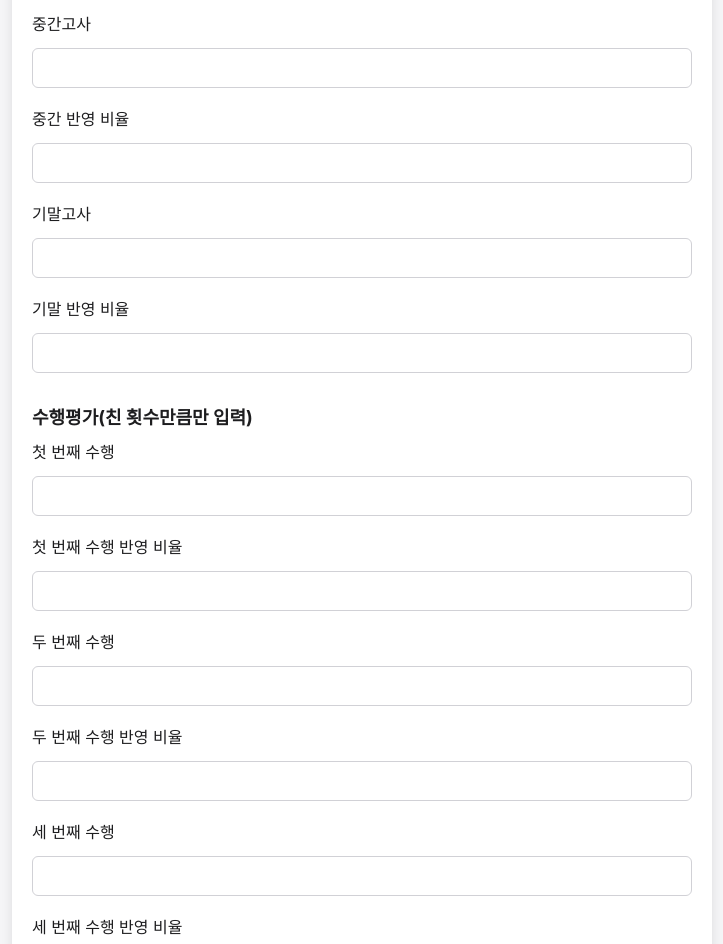
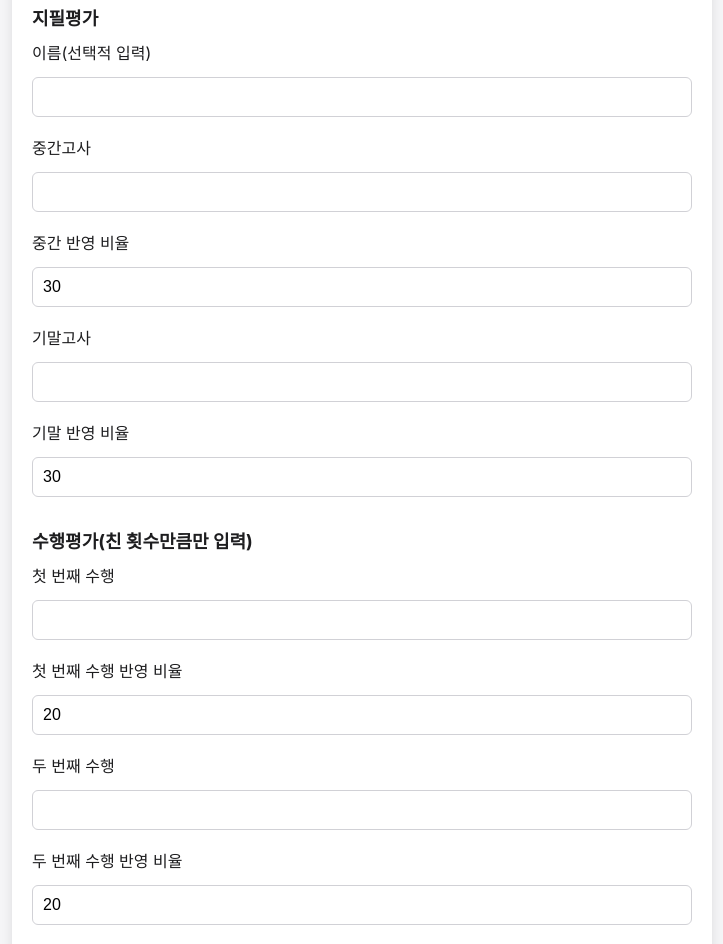
Before and after one commit to asdqwenm123/asdqwenm123.github.io, a plain HTML site: page index.html in a window 1280 px wide. Shown: the part 113-1057 px from the top of the page, without its empty margins (278-1001 px from the left). Drawn offline with Linux system fonts and the light colour scheme.

Commit message:
Add files via upload

```diff
--- a/index.html
+++ b/index.html
@@ -14,9 +14,11 @@
             display: flex;
             justify-content: center;
             align-items: center;
-            height: 150vh;
+            /*height: 150vh;*/
         }
         .container {
+            margin-top: 20px;
+            margin-bottom: 20px;
             width: 90%;
             max-width: 700px;
             background: white;
@@ -73,25 +75,27 @@
     <h1>새론중학교 절대평가 등급 계산기</h1>
     <h2>지필평가</h2>
     <div>
+        <p>이름(선택적 입력)</p>
+        <input type="text" id="name">
         <p>중간고사</p>
         <input type="text" id="mid_ex_sc">
         <p>중간 반영 비율</p>
-        <input type="text" id="mid_ex_pe">
+        <input type="text" id="mid_ex_pe" value="30">
         <p>기말고사</p>
         <input type="text" id="last_ex_sc">
         <p>기말 반영 비율</p>
-        <input type="text" id="last_ex_pe">
+        <input type="text" id="last_ex_pe" value="30">
     </div>
     <h2>수행평가(친 횟수만큼만 입력)</h2>
     <div>
         <p>첫 번째 수행</p>
         <input type="text" id="1_per_sc">
         <p>첫 번째 수행 반영 비율</p>
-        <input type="text" id="1_per_pe">
+        <input type="text" id="1_per_pe" value="20">
         <p>두 번째 수행</p>
         <input type="text" id="2_per_sc">
         <p>두 번째 수행 반영 비율</p>
-        <input type="text" id="2_per_pe">
+        <input type="text" id="2_per_pe" value="20">
         <p>세 번째 수행</p>
         <input type="text" id="3_per_sc">
         <p>세 번째 수행 반영 비율</p>
--- a/main.js
+++ b/main.js
@@ -1,5 +1,6 @@
 function main() {
   // const subject = document.getElementById('subject');
+  const name = document.getElementById("name").value;
   const mid_ex_sc = isNaN(parseFloat(document.getElementById("mid_ex_sc").value)) ? 0 : parseFloat(document.getElementById("mid_ex_sc").value);
   const mid_ex_per = isNaN(parseFloat(document.getElementById("mid_ex_pe").value)) ? 0 : parseFloat(document.getElementById("mid_ex_pe").value);
   const last_ex_sc = isNaN(parseFloat(document.getElementById("last_ex_sc").value)) ? 0 : parseFloat(document.getElementById("last_ex_sc").value);
@@ -27,6 +28,7 @@ function main() {
   }
 
   const js = {
+    "name": name,
     "mid_ex_sc": mid_ex_sc,
     "mid_ex_per": mid_ex_per,
     "last_ex_sc": last_ex_sc,
```
